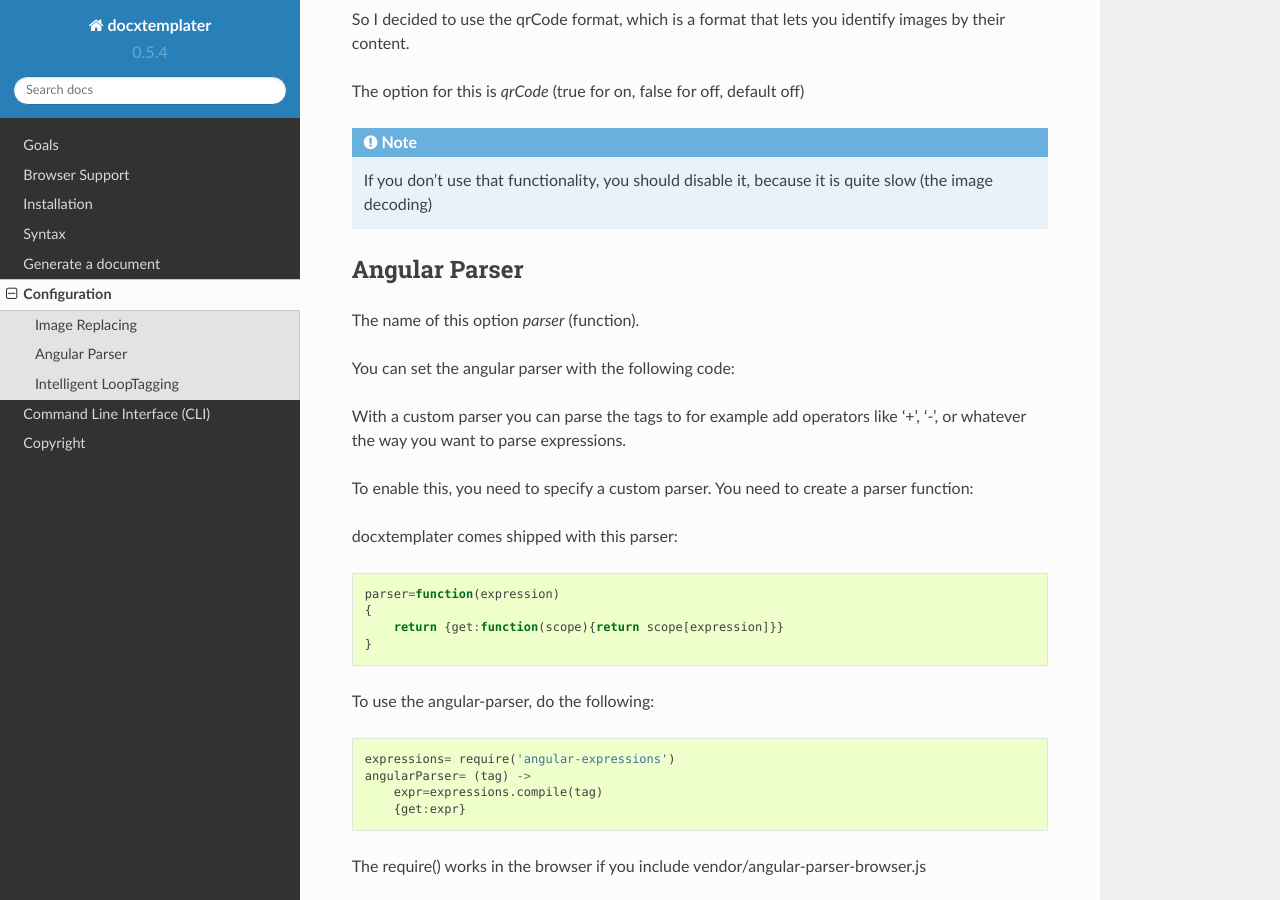
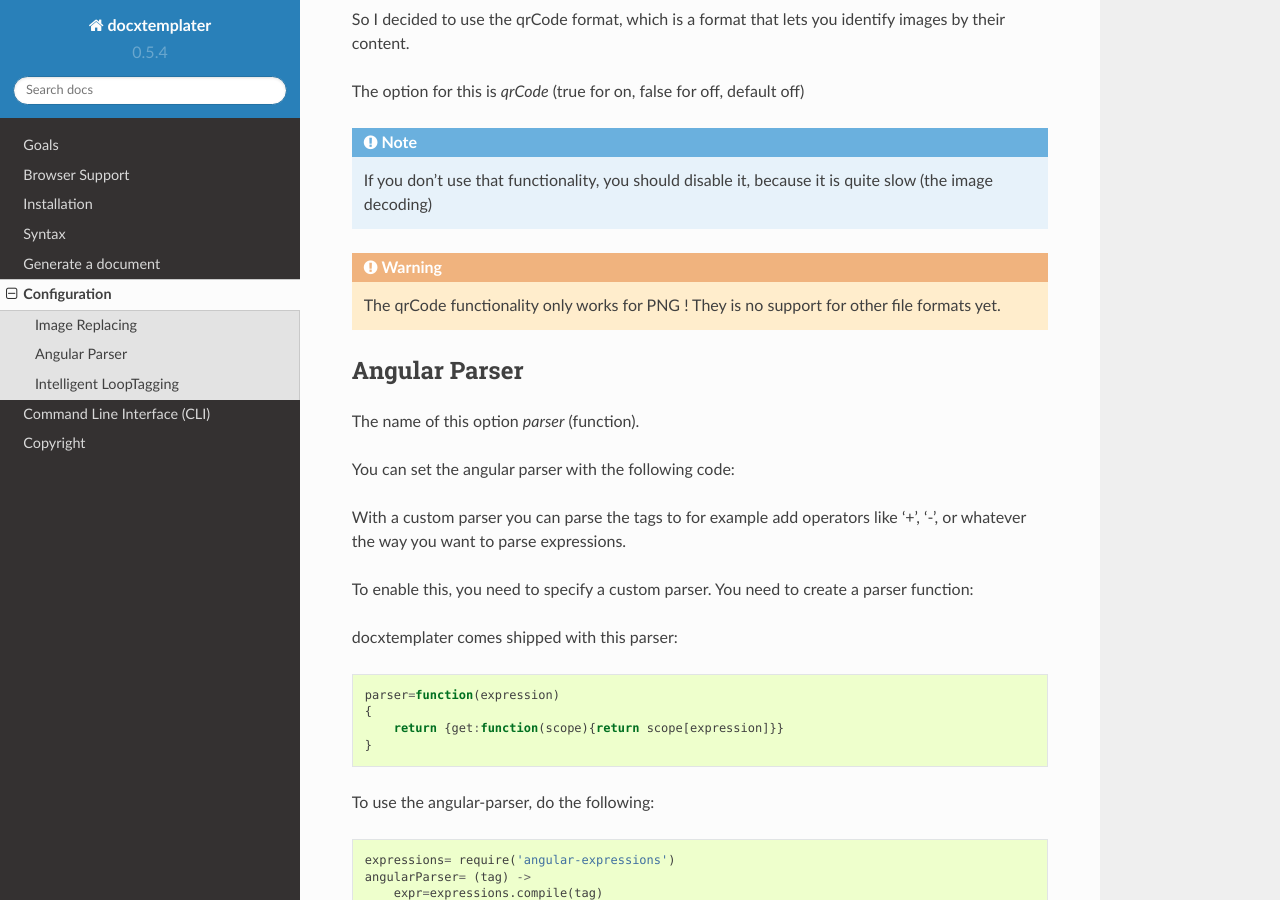
Before and after one commit to open-xml-templating/docxtemplater, a Sphinx documentation site: the page built from docs/source/configuration.rst, in a window 1280 px wide and 900 px high, scrolled down 563 px. Built offline with Sphinx 7.4.7 and the Read the Docs theme 2.0.0, drawn with Linux system fonts in a browser that asks for light colours.

Commit message:
added warning about qrCode support for PNG

```diff
--- a/docs/source/configuration.rst
+++ b/docs/source/configuration.rst
@@ -28,6 +28,11 @@ The option for this is `qrCode` (true for on, false for off, default off)
 .. note::
 
     If you don't use that functionality, you should disable it, because it is quite slow (the image decoding)
+
+.. warning::
+
+    The qrCode functionality only works for PNG !
+    They is no support for other file formats yet.
 
 Angular Parser
 --------------
```
